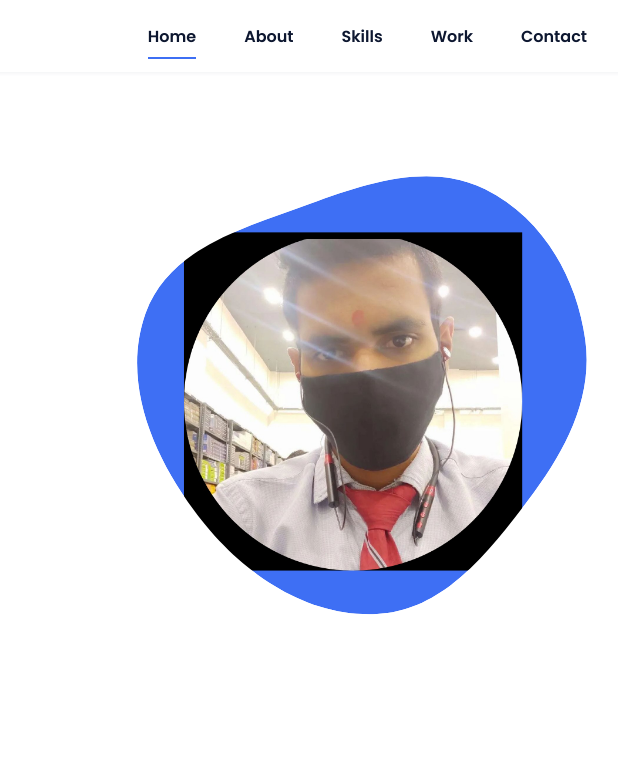
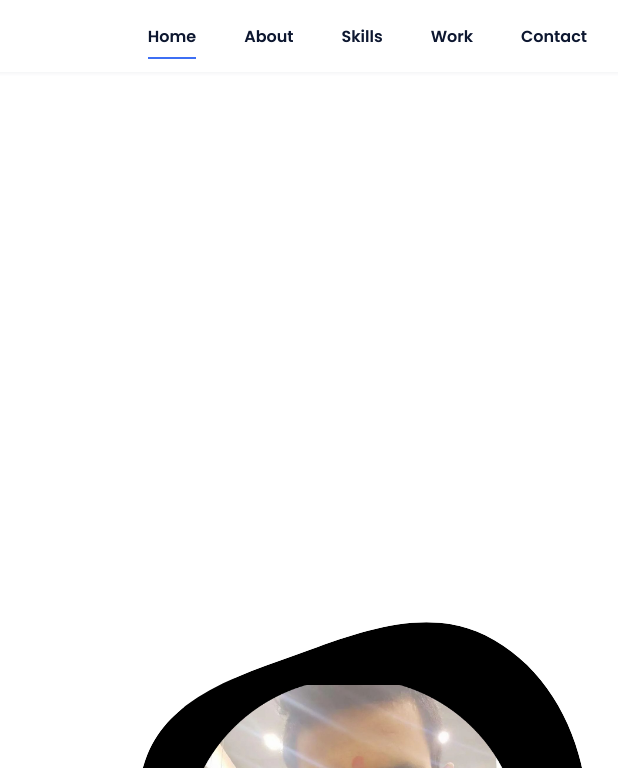
Before and after one commit to tarunjoshi730/Portfolio-Responsive, a plain HTML site: page index.html in a window 1280 px wide. Shown: the top 768 px of the page, 565-1183 px from the left. Drawn offline with nearby package versions, Linux system fonts and the light colour scheme.

Commit message:
PORTFOLIO

```diff
--- a/assets/css/styles.css
+++ b/assets/css/styles.css
@@ -231,7 +231,8 @@ img {
 }
 
 .home__blob {
-  fill: var(--first-color);
+  position: absolute;
+  width: 100%;
 }
 
 .home__blob-img {
```
